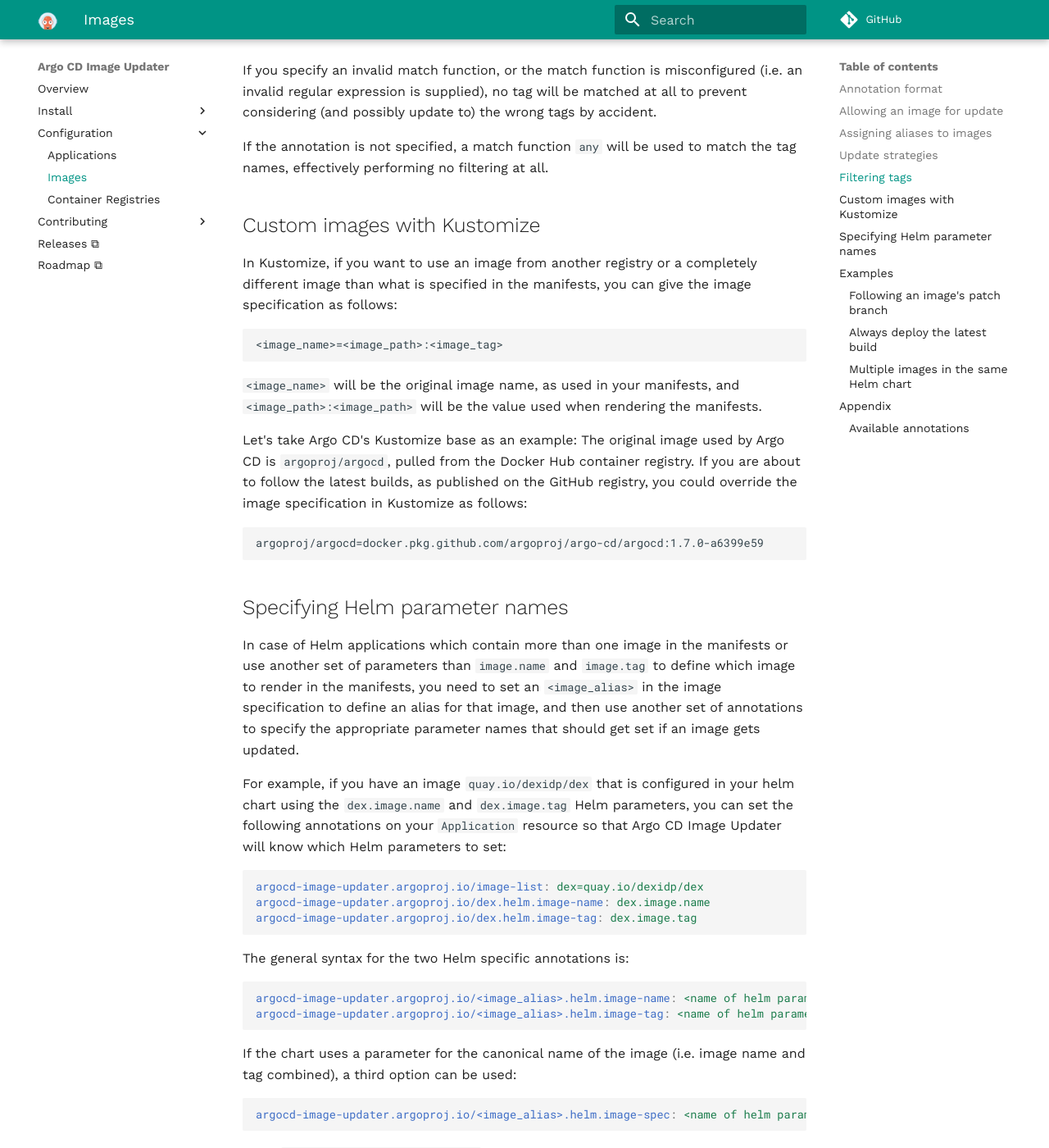
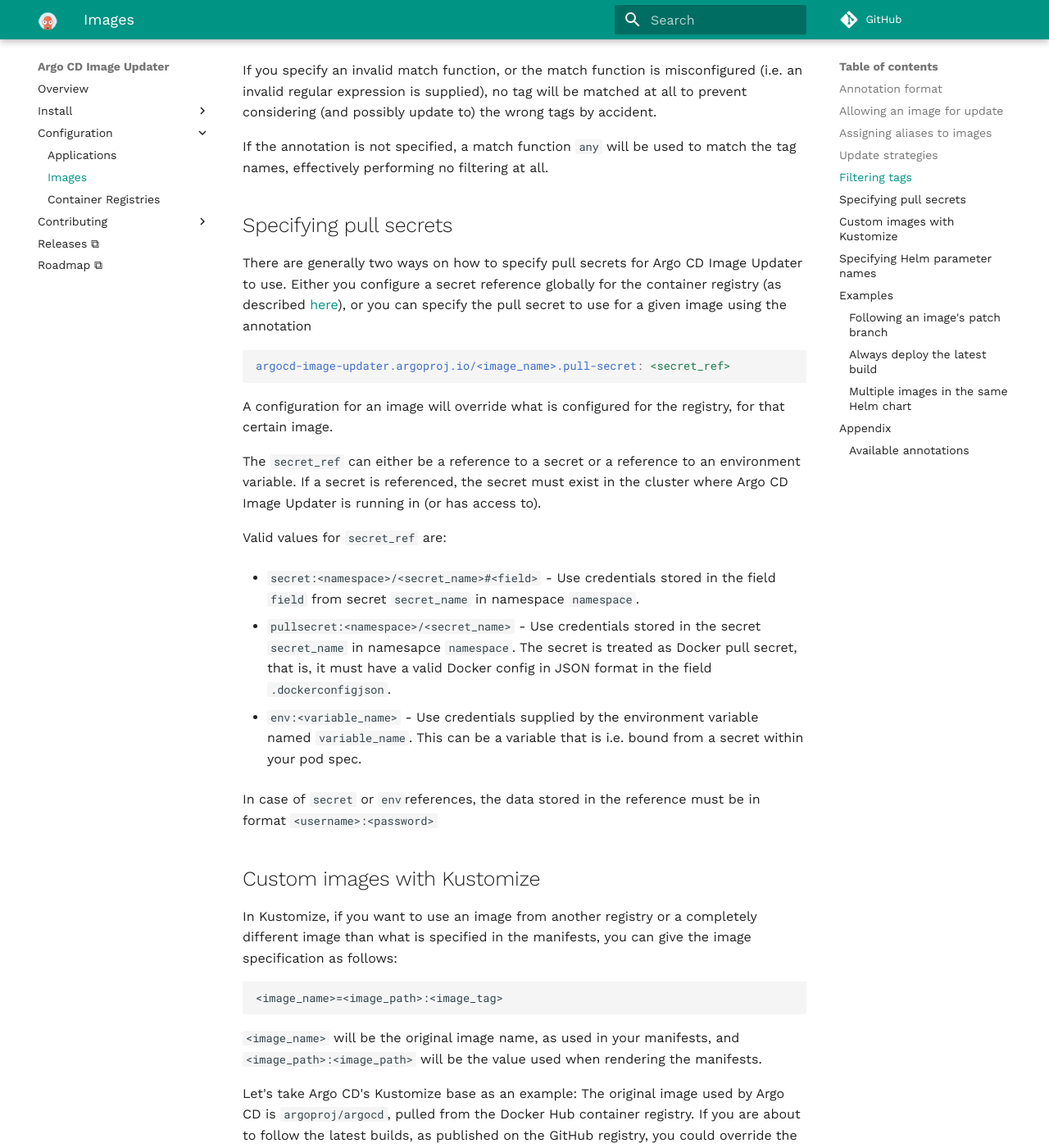
Before and after one commit to argoproj-labs/argocd-image-updater, an MkDocs documentation site: the page built from docs/configuration/images.md, in a window 1280 px wide and 1400 px high, scrolled down 2916 px. Shown: the whole window at 82% size. Built offline with MkDocs 1.6.1 and Material for MkDocs 9.7.7, drawn with Linux system fonts in a browser that asks for light colours; comment, search, counter and statistics services are not loaded; some of the changed text lies outside the part shown.

Commit message:
docs: Document pull secrets per image

````diff
--- a/docs/configuration/images.md
+++ b/docs/configuration/images.md
@@ -134,6 +134,41 @@ to prevent considering (and possibly update to) the wrong tags by accident.
 
 If the annotation is not specified, a match function `any` will be used to match
 the tag names, effectively performing no filtering at all.
+
+## Specifying pull secrets
+
+There are generally two ways on how to specify pull secrets for Argo CD Image
+Updater to use. Either you configure a secret reference globally for the
+container registry (as described [here](../registries/)), or you can specify
+the pull secret to use for a given image using the annotation
+
+```yaml
+argocd-image-updater.argoproj.io/<image_name>.pull-secret: <secret_ref>
+```
+
+A configuration for an image will override what is configured for the registry,
+for that certain image.
+
+The `secret_ref` can either be a reference to a secret or a reference to an
+environment variable. If a secret is referenced, the secret must exist in the
+cluster where Argo CD Image Updater is running in (or has access to).
+
+Valid values for `secret_ref` are:
+
+* `secret:<namespace>/<secret_name>#<field>` - Use credentials stored in the
+  field `field` from secret `secret_name` in namespace `namespace`.
+
+* `pullsecret:<namespace>/<secret_name>` - Use credentials stored in the secret
+  `secret_name` in namesapce `namespace`. The secret is treated as Docker pull
+  secret, that is, it must have a valid Docker config in JSON format in the
+  field `.dockerconfigjson`.
+
+* `env:<variable_name>` - Use credentials supplied by the environment variable
+  named `variable_name`. This can be a variable that is i.e. bound from a
+  secret within your pod spec.
+
+In case of `secret` or `env`references, the data stored in the reference must
+be in format `<username>:<password>`
 
 ## Custom images with Kustomize
 
@@ -272,6 +307,8 @@ must be prefixed with `argocd-image-updater.argoproj.io`.
 |---------------|-------|-----------|
 |`image-list`|*none*|Comma separated list of images to consider for update|
 |`<image_alias>.update-strategy`|`semver`|The update strategy to be used for the image|
+|`<image_alias>.tag-match`|*any*|A function to match tag names from registry against to be considered for update|
+|`<image_alias>.pull-secret`|*none*|A reference to a secret to be used as registry credentials for this image|
 |`<image_alias>.helm.image-spec`|*none*|Name of the Helm parameter to specify the canonical name of the image, i.e. holds `image/name:1.0`. If this is set, other Helm parameter related options will be ignored.|
 |`<image_alias>.helm.image-name`|`image.name`|Name of the Helm parameter used for specifying the image name, i.e. holds `image/name`|
 |`<image_alias>.helm.image-tag`|`image.tag`|Name of the Helm parameter used for specifying the image tag, i.e. holds `1.0`|
````
Also changed, not shown: CHANGELOG.md (+1 -0 lines).
